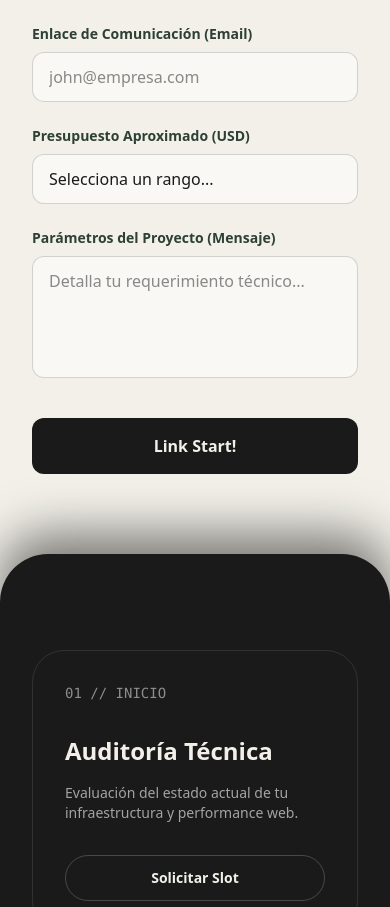
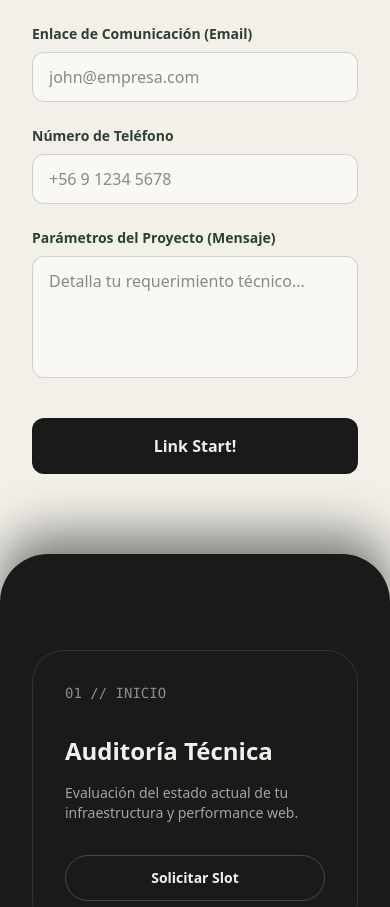
Before and after one commit to wisprice2/neo-studio-web, a React (Vite) app: page / in a window 390 px wide. Shown: the part 6251-7158 px from the top of the page. Built offline with nearby package versions, Linux system fonts and the light colour scheme.

Commit message:
feat: replace budget field with phone number input

```diff
--- a/src/components/Contact.jsx
+++ b/src/components/Contact.jsx
@@ -13,7 +13,7 @@ export default function Contact() {
         const payload = {
             name: form.name.value,
             email: form.email.value,
-            budget: form.budget.value,
+            phone: form.phone.value,
             message: form.message.value
         }
 
@@ -100,19 +100,15 @@ export default function Contact() {
                         </div>
 
                         <div className="flex flex-col gap-2">
-                            <label htmlFor="budget" className="font-sans text-sm font-bold text-moss">Presupuesto Aproximado (USD)</label>
-                            <select
-                                id="budget"
-                                name="budget"
+                            <label htmlFor="phone" className="font-sans text-sm font-bold text-moss">Número de Teléfono</label>
+                            <input
+                                type="tel"
+                                id="phone"
+                                name="phone"
                                 required
-                                className="bg-white/50 border border-moss/20 rounded-xl px-4 py-3 focus:outline-none focus:border-clay focus:ring-1 focus:ring-clay transition-all appearance-none"
-                            >
-                                <option value="" disabled selected>Selecciona un rango...</option>
-                                <option value="< $1,000">{'< $1,000'}</option>
-                                <option value="$1,000 - $3,000">{'$1,000 - $3,000'}</option>
-                                <option value="$3,000 - $5,000">{'$3,000 - $5,000'}</option>
-                                <option value="$5,000+">{'$5,000+'}</option>
-                            </select>
+                                className="bg-white/50 border border-moss/20 rounded-xl px-4 py-3 focus:outline-none focus:border-clay focus:ring-1 focus:ring-clay transition-all"
+                                placeholder="+56 9 1234 5678"
+                            />
                         </div>
 
                         <div className="flex flex-col gap-2">
```
